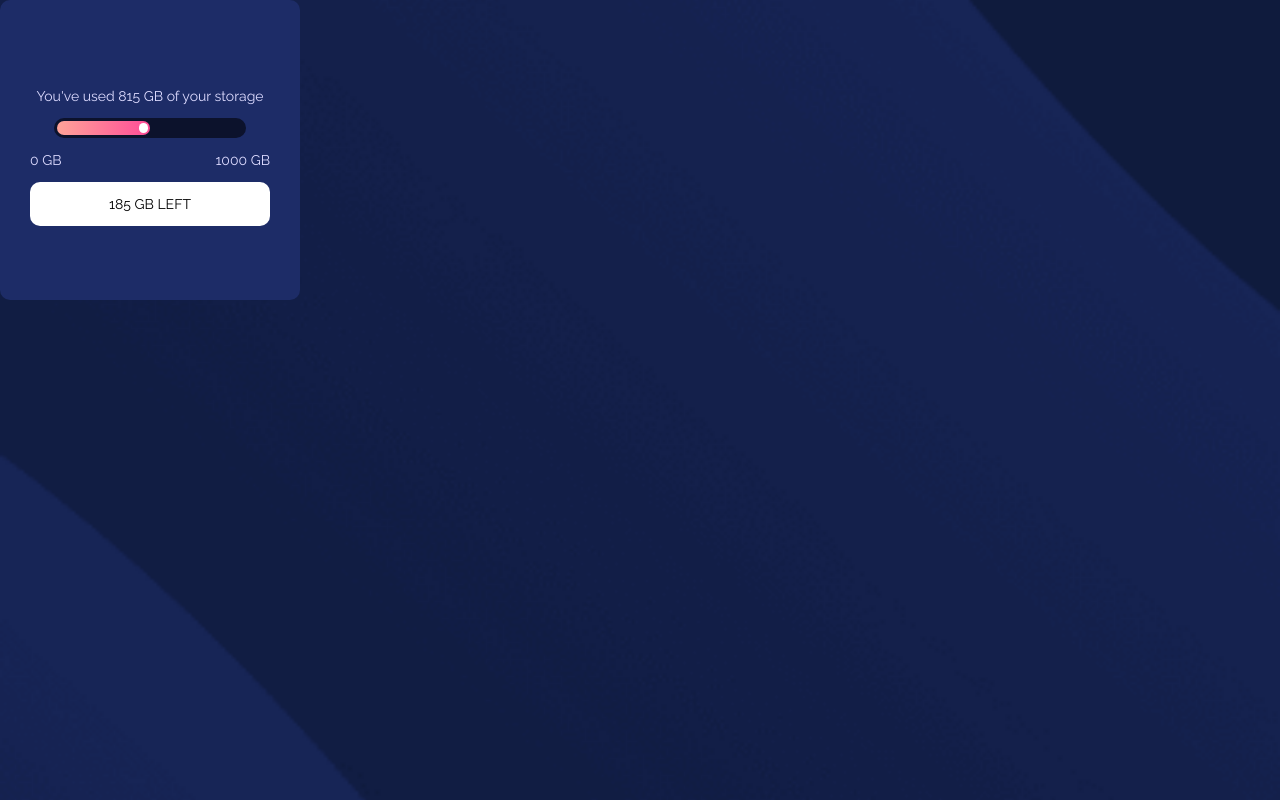
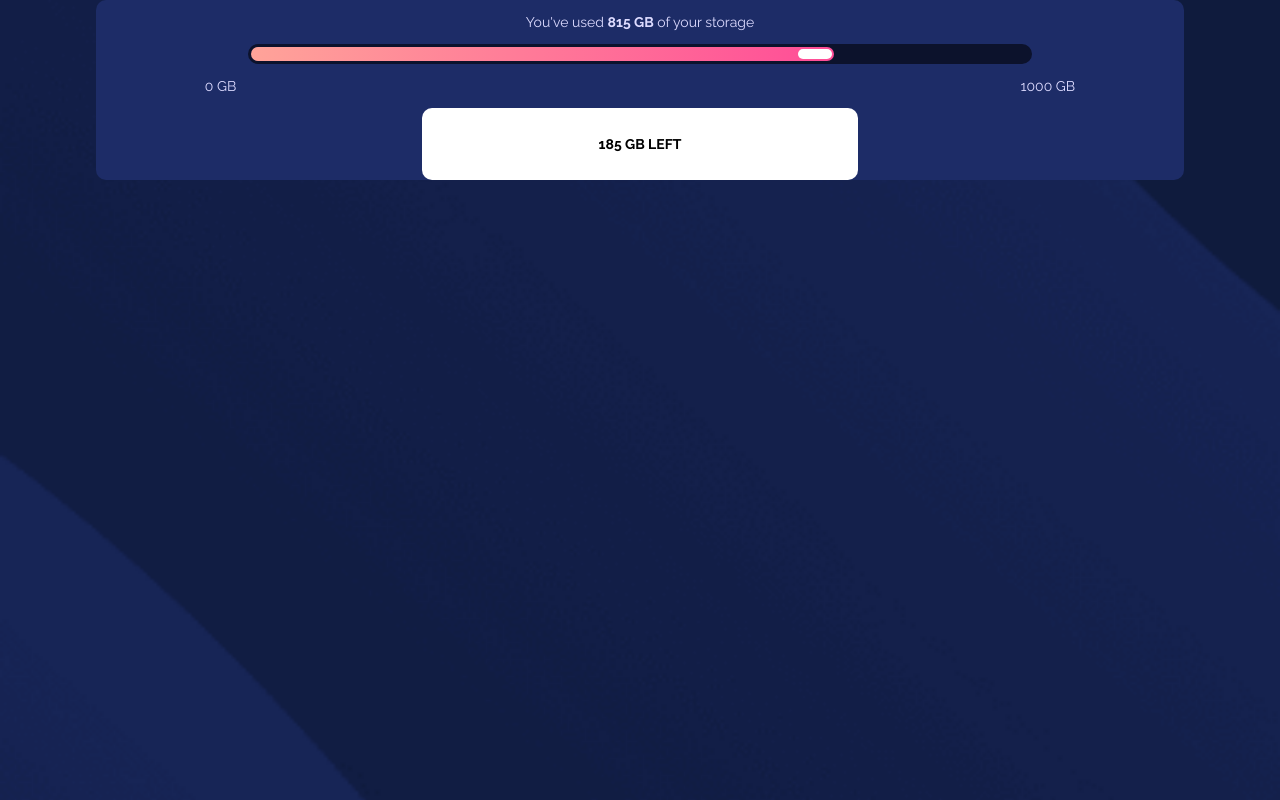
Before and after one commit to Lwmeek/fylo-data, a plain HTML site: page index.html in a window 1280 px wide. Drawn offline with Linux system fonts and the light colour scheme.

Commit message:
a few added edits

```diff
--- a/css/styles.css
+++ b/css/styles.css
@@ -31,12 +31,13 @@ img {
 
 .bottom {
 	background: var(--clr-dark-blue);
-	width: 300px;
-	height: 300px;
+	width: 85%;
+	height: auto;
 	border-radius: 10px;
 	display: flex;
 	justify-content: center;
 	align-items: center;
+	margin: 0 auto;
 }
 .bottom-content {
 	color: var(--clr-pale-blue);
@@ -45,8 +46,11 @@ img {
 	text-align: center;
 	width: 80%;
 }
+span {
+	font-weight: bold;
+}
 .blue-bar {
-	width: 80%;
+	width: 90%;
 	height: 20px;
 	padding: 0.3rem;
 	background: var(--clr-vDark-blue);
@@ -56,7 +60,7 @@ img {
 	align-items: center;
 }
 .gradient-bar {
-	width: 50%;
+	width: 75%;
 	height: 14px;
 	padding: 0.2rem;
 	border-radius: 10px;
@@ -66,7 +70,7 @@ img {
 	justify-content: flex-end;
 }
 .white-bar {
-	width: 10%;
+	width: 6%;
 	height: 10px;
 	border-radius: 10px;
 	background: white;
@@ -79,4 +83,8 @@ img {
 	background: white;
 	color: black;
 	border-radius: 10px;
+	font-weight: bold;
+	width: 50%;
+	margin: 0 auto;
+	padding: 1em;
 }
--- a/index.html
+++ b/index.html
@@ -17,7 +17,7 @@
 	<body>
         <div class="bottom">
             <div class="bottom-content">
-                <p>You've used 815 GB of your storage</p>
+                <p>You've used <span>815 GB</span> of your storage</p>
                 <div class="blue-bar">
                     <div class="gradient-bar">
                         <div class="white-bar"></div>
```
